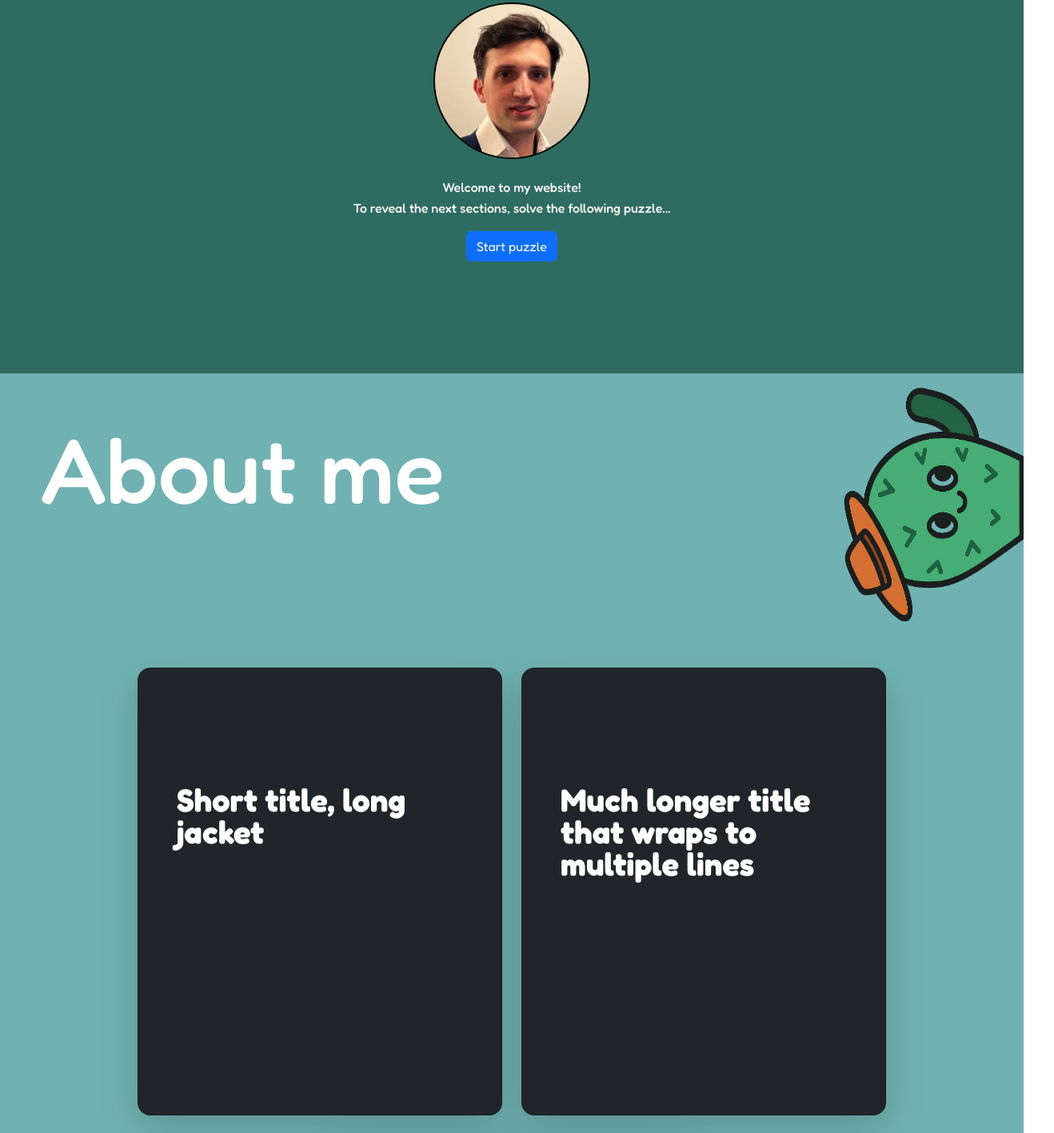
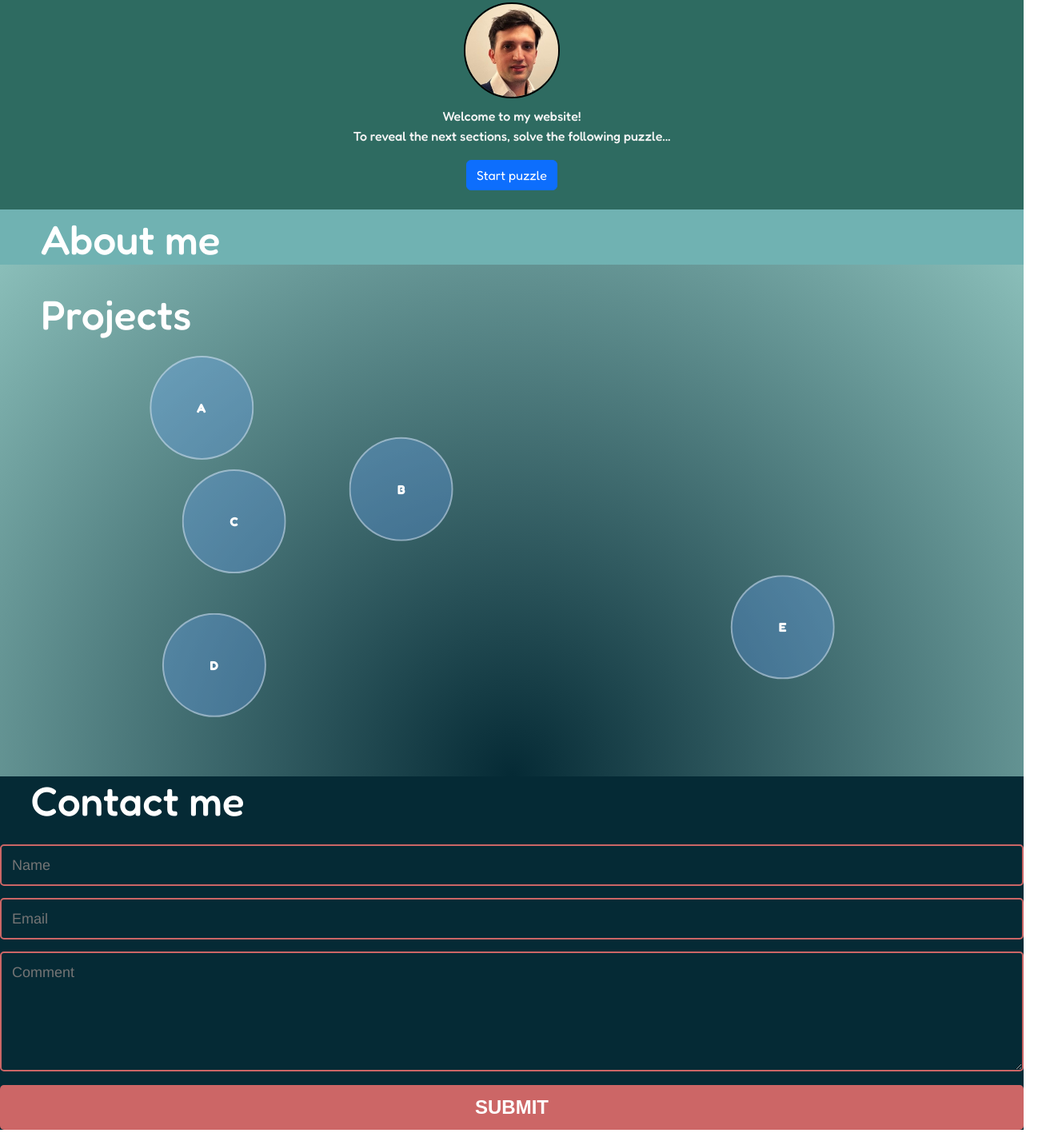
Before and after one commit to Supervico0097/Personal-Website, a plain HTML site: page Index.html in a window 1280 px wide. Shown: the part 93-1510 px from the top of the page at 80% size, 1318 px wide, since content can reach past the window. Drawn offline with nearby package versions, Linux system fonts and the light colour scheme.

Commit message:
added contact me section

```diff
--- a/Index.html
+++ b/Index.html
@@ -56,7 +56,7 @@
       <p>Welcome to my website! <br>
         To reveal the next sections, solve the following puzzle...
       </p>
-      <a class="btn btn-primary" href="#" role="button">Start puzzle</a>
+      <a class="btn btn-primary mb-4" href="#" role="button">Start puzzle</a>
 
     </div>
 
@@ -65,56 +65,50 @@
 
   <section class="about-me">
 
-
-
     <div class="about-me-upper">
 
       <div class="about-me-title">
         <h1>About me</h1>
       </div>
 
-      <div class="image-column">
-        <img src="./assets/cactus.png" alt="cactus-image" class="cactus-image">
-      </div>
     </div>
 
     <div class="about-me-bottom">
-      <div class="row row-cols-1 row-cols-lg-3 align-items-stretch justify-content-center g-4 py-5">
-        <div class="col">
-          <div class="card card-cover h-100 overflow-hidden text-bg-dark rounded-4 shadow-lg"
-            style="background-image: url('unsplash-photo-1.jpg');">
-            <div class="d-flex flex-column h-100 p-5 pb-3 text-white text-shadow-1">
-              <h3 class="pt-5 mt-5 mb-4 display-6 lh-1 fw-bold">Short title, long jacket</h3>
-            </div>
-          </div>
-        </div>
 
-        <div class="col">
-          <div class="card card-cover h-100 overflow-hidden text-bg-dark rounded-4 shadow-lg"
-            style="background-image: url('unsplash-photo-2.jpg');">
-            <div class="d-flex flex-column h-100 p-5 pb-3 text-white text-shadow-1">
-              <h3 class="pt-5 mt-5 mb-4 display-6 lh-1 fw-bold">Much longer title that wraps to multiple lines</h3>
-            </div>
-          </div>
-        </div>
-
-        <div class="col">
-          <div class="card card-cover h-100 overflow-hidden text-bg-dark rounded-4 shadow-lg"
-            style="background-image: url('unsplash-photo-3.jpg');">
-            <div class="d-flex flex-column h-100 p-5 pb-3 text-shadow-1">
-              <h3 class="pt-5 mt-5 mb-4 display-6 lh-1 fw-bold">Another longer title belongs here</h3>
-            </div>
-          </div>
-        </div>
-      </div>
 
     </div>
 
   </section>
 
+
+  <section class="projects">
+    <h1 class="projects-title">Projects</h1>
+    <a href="#" class="bubble">A</a>
+    <a href="#" class="bubble">B</a>
+    <a href="#" class="bubble">C</a>
+    <a href="#" class="bubble">D</a>
+    <a href="#" class="bubble">E</a>
+  </section>
+
+  <section class="contact-me">
+    <h1> Contact me</h1>
+
+    <form>
+      <input name="name" type="text" class="feedback-input" placeholder="Name" />
+      <input name="email" type="text" class="feedback-input" placeholder="Email" />
+      <textarea name="text" class="feedback-input" placeholder="Comment"></textarea>
+      <input type="submit" value="SUBMIT" />
+    </form>
+  </section>
+
   <script src="https://cdn.jsdelivr.net/npm/bootstrap@5.3.8/dist/js/bootstrap.bundle.min.js"
     integrity="sha384-FKyoEForCGlyvwx9Hj09JcYn3nv7wiPVlz7YYwJrWVcXK/BmnVDxM+D2scQbITxI"
     crossorigin="anonymous"></script>
+  <script src="bubbles.js"></script>
+
+
+
+
 </body>
 
 </html>
--- /dev/null
+++ b/bubbles.js
@@ -0,0 +1,38 @@
+const bubbles = document.querySelectorAll('.bubble');
+
+bubbles.forEach(bubble => {
+  // Start within 10–80% of width/height
+  const randomLeft = Math.random() * 70 + 10;
+  const randomTop  = Math.random() * 70 + 10;
+
+  // Subtle motion, ±20–40px range
+  const randomX1 = Math.random() * 120 - 20;
+  const randomY1 = Math.random() * 120 - 20;
+  const randomX2 = Math.random() * 120 - 20;
+  const randomY2 = Math.random() * 120 - 20;
+
+  // Animation timing
+  const randomDelay = Math.random() * 5;
+  const randomDuration = Math.random() * 5 + 5;
+
+  bubble.style.left = `${randomLeft}%`;
+  bubble.style.top  = `${randomTop}%`;
+
+  // Unique animation name
+  const animationName = `float-${Math.random().toString(36).substring(2, 9)}`;
+
+  // Generate keyframes dynamically
+  const style = document.createElement('style');
+  style.textContent = `
+    @keyframes ${animationName} {
+      0%   { transform: translate(0, 0); }
+      25%  { transform: translate(${randomX1}px, ${randomY1}px); }
+      50%  { transform: translate(${randomX2}px, ${randomY2}px); }
+      75%  { transform: translate(${-randomX1 / 2}px, ${-randomY1 / 2}px); }
+      100% { transform: translate(0, 0); }
+    }
+  `;
+  document.head.appendChild(style);
+
+  bubble.style.animation = `${animationName} ${randomDuration}s ease-in-out ${randomDelay}s infinite`;
+});
--- a/styles/main.css
+++ b/styles/main.css
@@ -1,6 +1,17 @@
+
+body{
+      font-family: 'Fredoka', sans-serif;
+       margin: 0;
+  padding: 0;
+  overflow-x: hidden;
+  width: 100%;
+
+}
+
+
 .welcome{
     background-color: #2E6B61;
-    height: 70vh;
+    height: auto;
     padding-top: 70px;
 }
 
@@ -8,9 +19,10 @@
 
 .profile-photo > img{
     border-radius: 50%;
-    height: 80%;
+    height: 120px;
     margin-top: 2%;
     border: 2px solid black;
+    margin-bottom: 10px;
 }
 
 .profile-photo{
@@ -44,35 +56,114 @@
     height: auto;
 }
 
-body{
-      font-family: 'Fredoka', sans-serif;
+
+.about-me-upper{
+    height: auto;
+    position: relative;
+    display: grid;
+    grid-template-columns:2fr 1fr;
 
 }
 
-.about-me-upper{
-    height: 40vh;
+
+
+.about-me-title h1{
+    color: white;
+    font-size: 4vw;
     position: relative;
-    display: grid;
-    grid-template-columns: 2fr 1fr;
+    left: 6%;
+    top: 10%;
 
 }
 
-.cactus-image{
-    height:40vh;
-    width: 30vh;
-    position: absolute;
-    right: 0px;
-    bottom: 0px;
+.projects {
+  position: relative;
+  height: 80vh;
+  background: radial-gradient(circle at bottom, #052a35, #8ABEB9);
+  overflow: hidden;
+}
+
+.projects-title{
+    color: white;
+    font-size: 4vw;
+    position: relative;
+    left: 4%;
+    top: 5%;
+}
+.bubble {
+  position: absolute;
+  display: flex;
+  align-items: center;
+  justify-content: center;
+  width: 130px;
+  height: 130px;
+  border-radius: 50%;
+  color: white;
+  font-weight: bold;
+  background: rgba(106, 167, 255, 0.3);
+  border: 2px solid rgba(255, 255, 255, 0.4);
+  text-decoration: none;
+}
+
+.contact-me{
+    background-color: #052a35;
+    color: white;
+    height: auto;
+}
+
+.contact-me h1{
+    padding-bottom: 15px;
+    font-size: 4vw;
+    position: relative;
+    left: 3%;
+    top: 5%;
+}
+
+.feedback-input {
+  color:white;
+  font-family: Helvetica, Arial, sans-serif;
+  font-weight:500;
+  font-size: 18px;
+  border-radius: 5px;
+  line-height: 22px;
+  background-color: transparent;
+  border:2px solid #CC6666;
+  transition: all 0.3s;
+  padding: 13px;
+  margin-bottom: 15px;
+  width:100%;
+  box-sizing: border-box;
+  outline:0;
+}
+
+.feedback-input:focus { border:2px solid #CC4949; }
+
+textarea {
+  height: 150px;
+  line-height: 150%;
+  resize:vertical;
+}
+
+[type="submit"] {
+  font-family: 'Montserrat', Arial, Helvetica, sans-serif;
+  width: 100%;
+  background:#CC6666;
+  border-radius:5px;
+  border:0;
+  cursor:pointer;
+  color:white;
+  font-size:24px;
+  padding-top:10px;
+  padding-bottom:10px;
+  transition: all 0.3s;
+  margin-top:-4px;
+  font-weight:700;
+}
+[type="submit"]:hover { background:#CC4949; }
+
+
+@media (max-width: 768px) {
+
+
 
 }
-
-.about-me-bottom .col{
-    height: 70vh;
-    width: 60vh;
-}
-
-.about-me-title h1{
-    color: white;
-    font-size: 9vw;
-    margin-top: 4vw;
-    margin-left: 4vw;}
```
